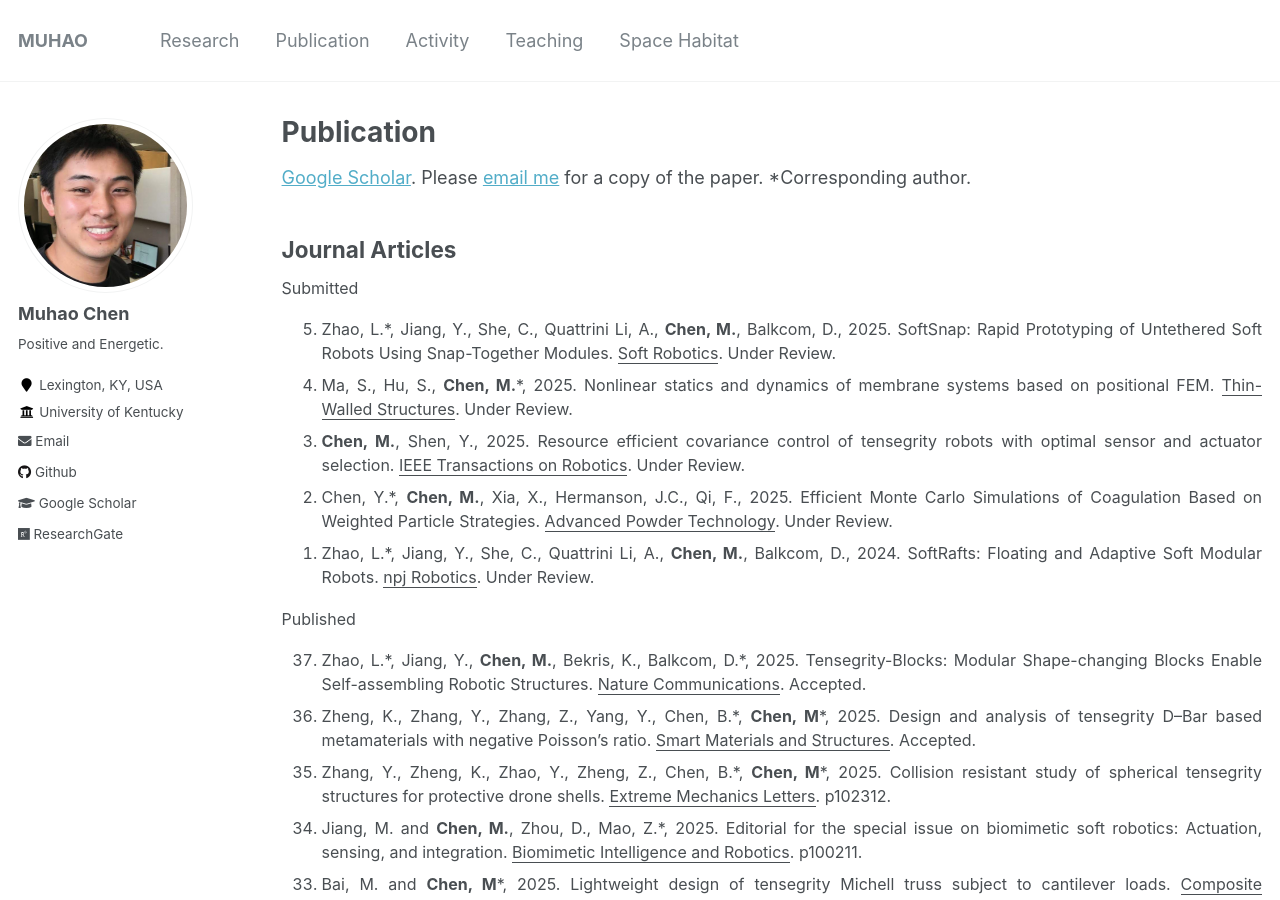
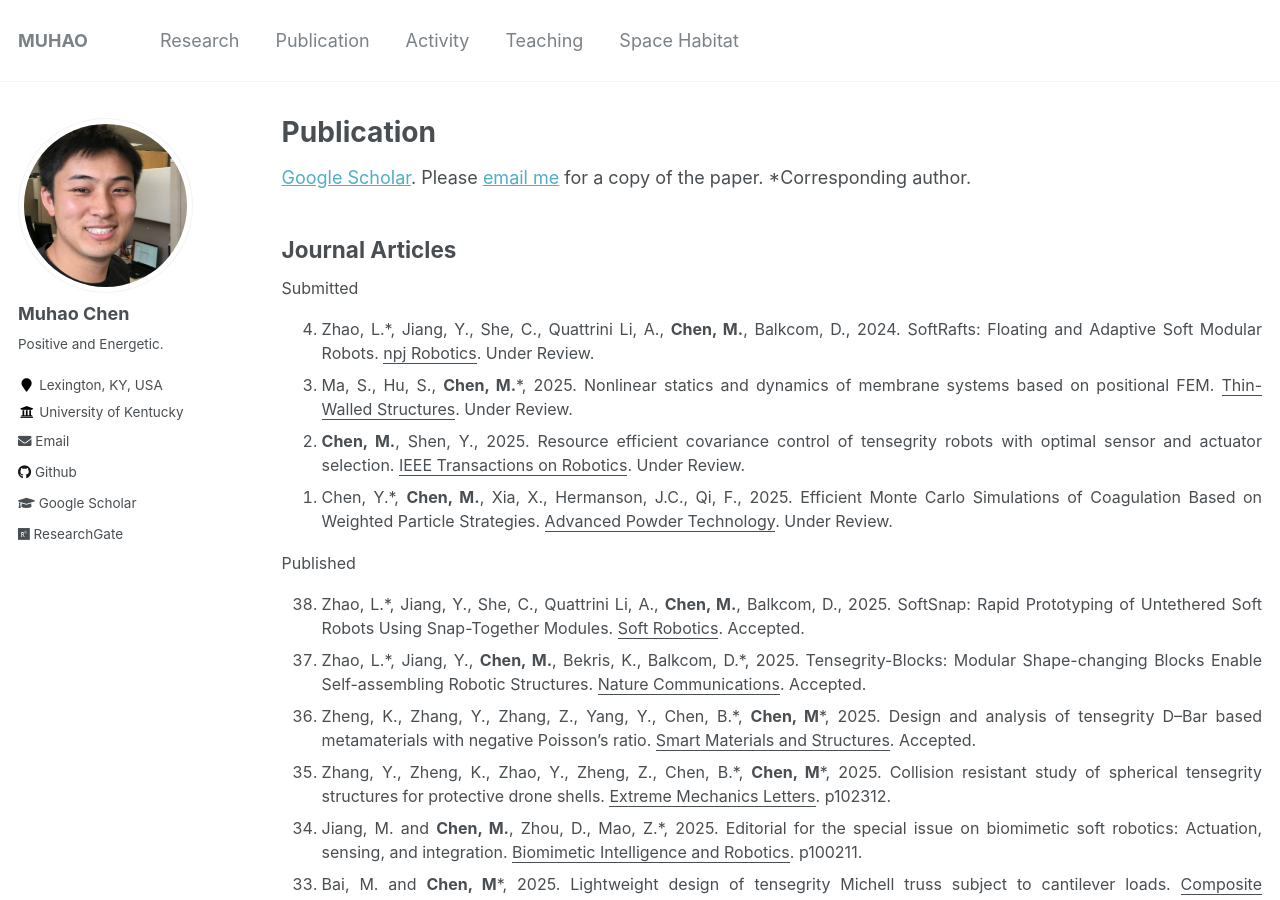
Before and after one commit to Muhao-Chen/muhao-chen.github.io, a Jekyll site: the page built from _pages/publication.md, in a window 1280 px wide and 900 px high. Built offline with Jekyll 4.4.1, drawn with Linux system fonts in a browser that asks for light colours; part of the change alters nothing that is shown.

Commit message:
Update publication.md

```diff
--- a/_pages/publication.md
+++ b/_pages/publication.md
@@ -16,7 +16,7 @@ toc: true
 <font size=3>
 Submitted
 <ol reversed>
-<li> Zhao, L.*, Jiang, Y., She, C., Quattrini Li, A., <strong>Chen, M.</strong>, Balkcom, D., 2025. SoftSnap: Rapid Prototyping of Untethered Soft Robots Using Snap-Together Modules. <u>Soft Robotics</u>. Under Review. </li>
+<li> Zhao, L.*, Jiang, Y., She, C., Quattrini Li, A., <strong>Chen, M.</strong>, Balkcom, D., 2024. SoftRafts: Floating and Adaptive Soft Modular Robots. <u>npj Robotics</u>. Under Review. </li>
 <!-- <li> Zhu, Z.*, <strong>Chen, M.</strong>, 2025. A metaheuristic approach to the design of a space station with artificial gravity. <u>Acta Astronautica</u>. Under Review. </li> -->
 <li> Ma, S., Hu, S., <strong>Chen, M.</strong>*, 2025. Nonlinear statics and dynamics of membrane systems based on positional FEM. <u>Thin-Walled Structures</u>. Under Review.</li>
 <li> <strong>Chen, M.</strong>, Shen, Y., 2025. Resource efficient covariance control of tensegrity robots with optimal sensor and actuator selection. <u>IEEE Transactions on Robotics</u>. Under Review. </li>
@@ -24,10 +24,10 @@ Submitted
 <!-- <li> <strong>Chen, M.</strong>*, 2024. Mass efficient Double-Helix Tensegrity for underwater, land, air, and space applications. <u>Computer Methods in Applied Mechanics and Engineering</u>.-->
 <!-- <li>Shen, Y., <strong>Chen, M.</strong>*, 2025. TsgDMC: Tensegrity Data-based Modeling and Control. <u>Journal of Open Source Software</u>. </li>
 <li>Ma, S., <strong>Chen, M.</strong>*, 2025. OriTsgEFA: Origami and Tensegrity Equilibrium and Form-finding Analysis. <u>Journal of Open Source Software</u>. </li> -->
-<li> Zhao, L.*, Jiang, Y., She, C., Quattrini Li, A., <strong>Chen, M.</strong>, Balkcom, D., 2024. SoftRafts: Floating and Adaptive Soft Modular Robots. <u>npj Robotics</u>. Under Review. </li>
 </ol>
 Published
 <ol reversed>
+<li> Zhao, L.*, Jiang, Y., She, C., Quattrini Li, A., <strong>Chen, M.</strong>, Balkcom, D., 2025. SoftSnap: Rapid Prototyping of Untethered Soft Robots Using Snap-Together Modules. <u>Soft Robotics</u>. Accepted. </li>
 <li> Zhao, L.*, Jiang, Y., <strong>Chen, M.</strong>, Bekris, K., Balkcom, D.*, 2025. Tensegrity-Blocks: Modular Shape-changing Blocks Enable Self-assembling Robotic Structures. <u>Nature Communications</u>. Accepted. </li>
 <li> Zheng, K., Zhang, Y., Zhang, Z., Yang, Y., Chen, B.*, <strong>Chen, M</strong>*, 2025. Design and analysis of tensegrity D–Bar based metamaterials with negative Poisson’s ratio. <u>Smart Materials and Structures</u>. Accepted. </li>
 <li> Zhang, Y., Zheng, K., Zhao, Y., Zheng, Z., Chen, B.*, <strong>Chen, M</strong>*, 2025. Collision resistant study of spherical tensegrity structures for protective drone shells. <u>Extreme Mechanics Letters</u>. p102312. </li>
```
